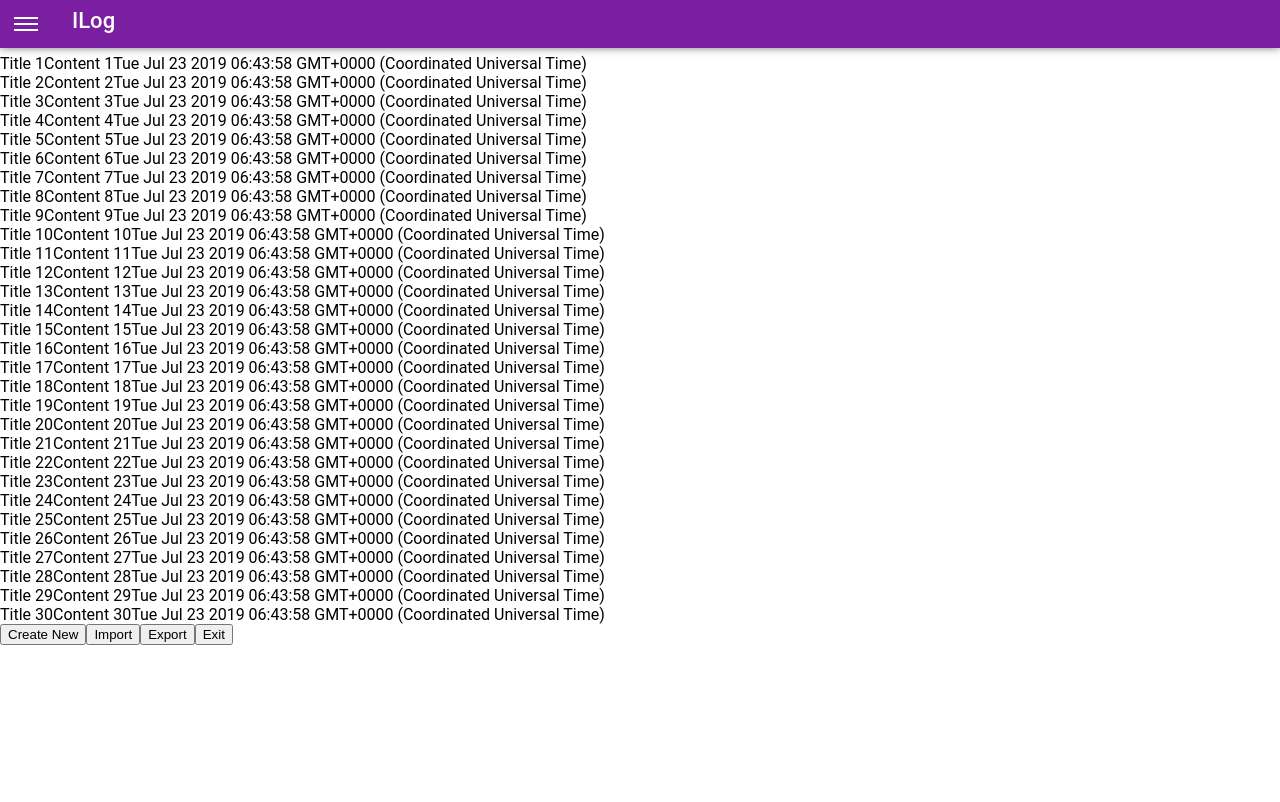
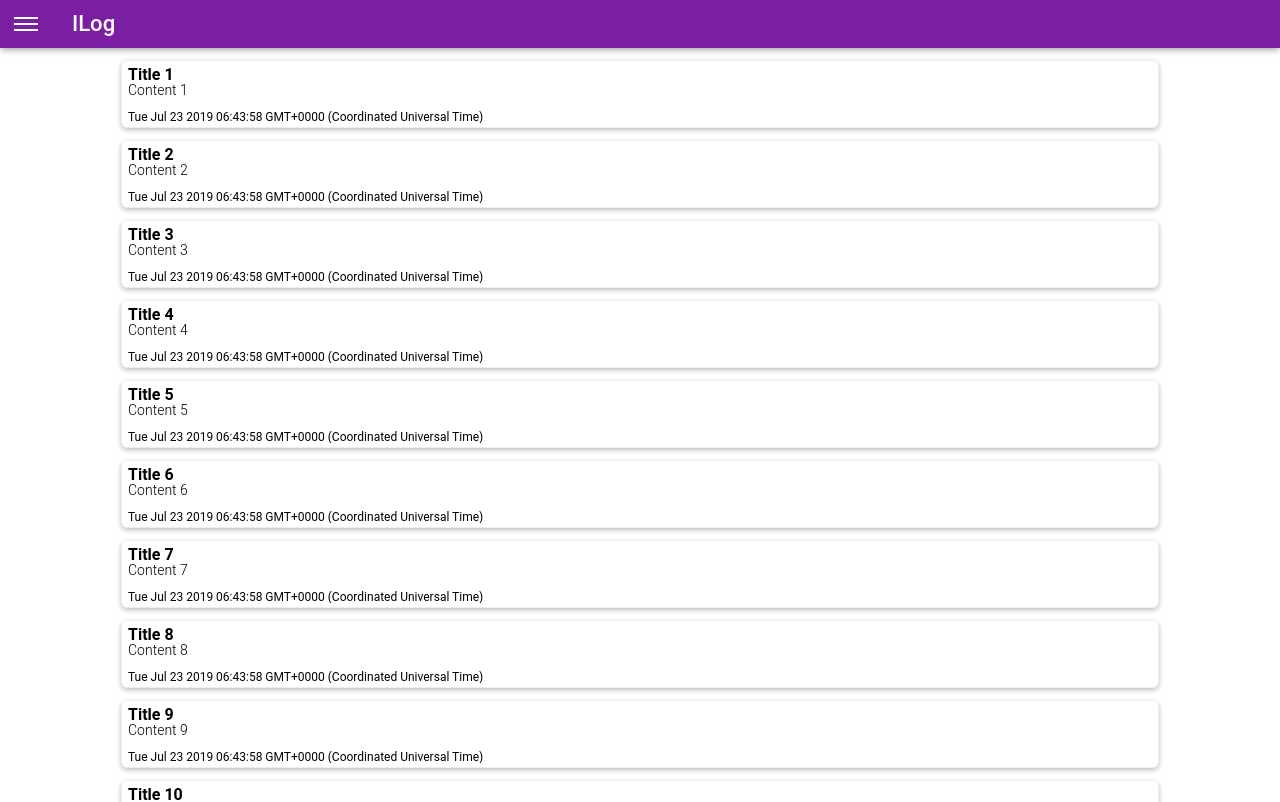
Before and after one commit to IC-Tech/ILog, a React app: page / in a window 1280 px wide. Shown: the top 802 px of the page. Built offline with nearby package versions, Linux system fonts and the light colour scheme.

Commit message:
Update style.css

```diff
--- a/src/style.css
+++ b/src/style.css
@@ -1,11 +1,9 @@
-@import url('Themes.css');
-
 html, body, #root, .ICApp {
   margin: 0;
   padding: 0;
   border: 0;
   width: 100%;
-  height: unset;
+  min-height: 100%;
 }
 body, a, span, p, textarea {
   font-family: Roboto, Arial, 'Segoe UI Emoji', -apple-system, BlinkMacSystemFont, Ubuntu, 'Droid Sans', 'Helvetica Neue', sans-serif;
@@ -13,6 +11,8 @@ body, a, span, p, textarea {
 * {
   -webkit-backface-visibility: hidden;
   -webkit-tap-highlight-color: rgba(0, 0, 0, 0);
+  outline : 0;
+  -moz-outline : 0;
 }
 .top-c1 {
   display: block;
@@ -56,8 +56,79 @@ body, a, span, p, textarea {
 .top div.c1 span {
   color: #fff;
   font-size: 22px;
-  margin: 10px 0;
+  margin: 13px 0;
   display: inline-block;
   line-height: 1;
   font-weight: 500;
 }
+
+.Entry {
+  width: 100%;
+  display: flex;
+  height: auto;
+  flex-direction: column;
+}
+.Entry > div {
+  width: 80%;
+  display: block;
+  height: 54px;
+  box-shadow: 0 2px 5px #0004;
+  border-radius: 6px;
+  margin: 6px auto;
+  border: 1px solid #0001;
+  padding: 6px;
+}
+.Entry > div span {
+  display: block;
+  white-space: pre;
+  overflow: hidden;
+  line-height: 1;
+}
+.Entry > div span.c1 {
+  font-size: 16px;
+  font-weight: 600;
+}
+.Entry > div span.c2 {
+  font-size: 14px;
+  font-weight: 300;
+  height: 28px;
+}
+.Entry > div span.c3 {
+  font-size: 12px;
+}
+.menu, .menu * {
+  transition-duration: .3s;
+}
+.menu {
+  display: none;
+  left: 0;
+  top: 0;
+  width: 100%;
+  background-color: #0009;
+  z-index: 1;
+  position: absolute;
+  height: 100%;
+}
+.menu > div {
+  display: block;
+  height: 100%;
+  width: 90%;
+  background-color: #fff;
+  max-width: 220px;
+}
+.menu button {
+  width: 100%;
+  margin: 0;
+  border: 0;
+  font-size: 18px;
+  padding: 12px 0;
+  line-height: 1;
+  background-color: #fff;
+  cursor: pointer;
+}
+.menu button:hover {
+  background-color: #eee;
+}
+.menu button:active {
+  background-color: #ddd;
+}
```
